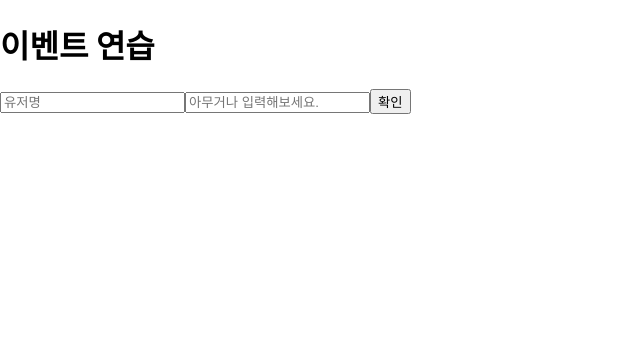
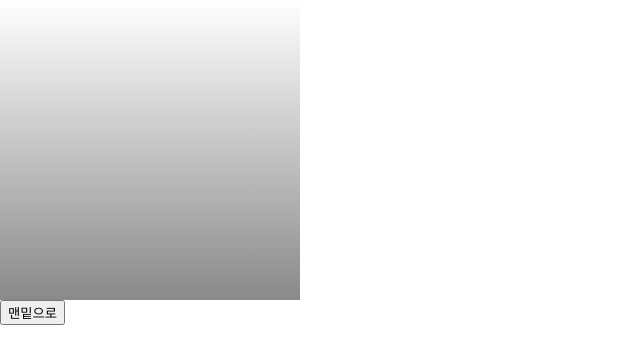
Before and after one commit to kyunyan/react-study, a React (Create React App) app: page / in a window 1280 px wide. Shown: the top 364 px of the page, without its empty margins (0-640 px from the left). Built offline with nearby package versions, Linux system fonts and the light colour scheme.

Commit message:
react ref에 대해서 공부

```diff
--- a/src/App.js
+++ b/src/App.js
@@ -50,7 +50,7 @@ export default App;
 
  export default App; */
 
- import React, {Component} from 'react';
+/*  import React, {Component} from 'react';
  //import EventPractice from './EventPractice';
  import EventPractice1 from './EventPractice1';
 
@@ -62,4 +62,35 @@ export default App;
    }
 }
 
+ export default App; */
+
+ /* import React , {Component} from 'react';
+ import ValidationSample from './ValidationSample';
+
+ class App extends Component{
+      render(){
+        return(
+          <ValidationSample/>
+        )
+      }
+}
+
+ export default App; */
+
+ import React , {Component} from 'react';
+ import ScrollBox from './ScrollBox'
+
+ class App extends Component{
+   render(){
+     return(
+        <div>
+            <ScrollBox ref={(ref) => this.ScrollBox=ref}/>
+            <button onClick={() => this.ScrollBox.scrollToBottom()}>
+                맨밑으로
+            </button>
+         </div>
+      )
+   }
+ }
+
  export default App;
--- /dev/null
+++ b/src/ScrollBox.js
@@ -0,0 +1,40 @@
+import React , {Component} from 'react';
+
+class ScrollBox extends Component{
+
+    scrollToBottom = () => {
+        const {scrollHeight, clientHeight} = this.box;
+        /**
+         * 앞 코드에는 비구조화 활당 문법을 사용했습니다.
+         * 다음 코드와 같은 의미입니다.
+         * const scrollHeight = this.box.scrollHeight;
+         * const clientHeight = this.box.clientHeight;
+         */
+
+         this.box.scrollTop = scrollHeight - clientHeight;
+    }
+    render(){
+        const style = {
+            border : '1px sloid black' ,
+            height : '300px' ,
+            width : '300px' ,
+            overflow : 'auto' ,
+            position : 'relative'
+        }
+
+        const innerStyle = {
+            width : '100%' ,
+            height : '650px' ,
+            background : 'linear-gradient(white, black)'
+        }
+
+        return (
+            <div style={style}
+                ref={(ref) => {this.box=ref}}>
+                <div style={innerStyle}></div>
+            </div>
+        )
+    }
+}
+
+export default ScrollBox;
--- /dev/null
+++ b/src/ValidationSample.css
@@ -0,0 +1,9 @@
+
+
+.success {
+    background-color: lightgreen;
+}
+
+.failure {
+    background-color: lightcoral;
+}
--- /dev/null
+++ b/src/ValidationSample.js
@@ -0,0 +1,39 @@
+import React , {Component} from 'react';
+import './ValidationSample.css';
+
+class ValidationSample extends Component{
+
+    state = {
+        password : '' ,
+        clicked : false ,
+        validated : false
+    }
+
+    handleChange = (e) => {
+        this.setState({
+            password : e.target.value
+        });
+    }
+
+    handleButtonClick = () => { debugger;
+        this.setState({
+            clicked : true ,
+            validated : this.state.password === '0000'
+        });
+        this.input.focus();
+    }
+
+    render(){
+        return (
+            <div>
+                <input type="password" value={this.state.password} onChange={this.handleChange}
+                    className={this.state.clicked ? (this.state.validated ? 'success' : 'failure') : ''}
+                    ref={(ref) => {this.input=ref}}></input>
+                <button onClick={this.handleButtonClick}>검증하기</button>
+            </div>
+        )
+    }
+
+}
+
+export default ValidationSample;
```
Also changed, not shown: src/IterationSample.js (added, +16 -0 lines).
